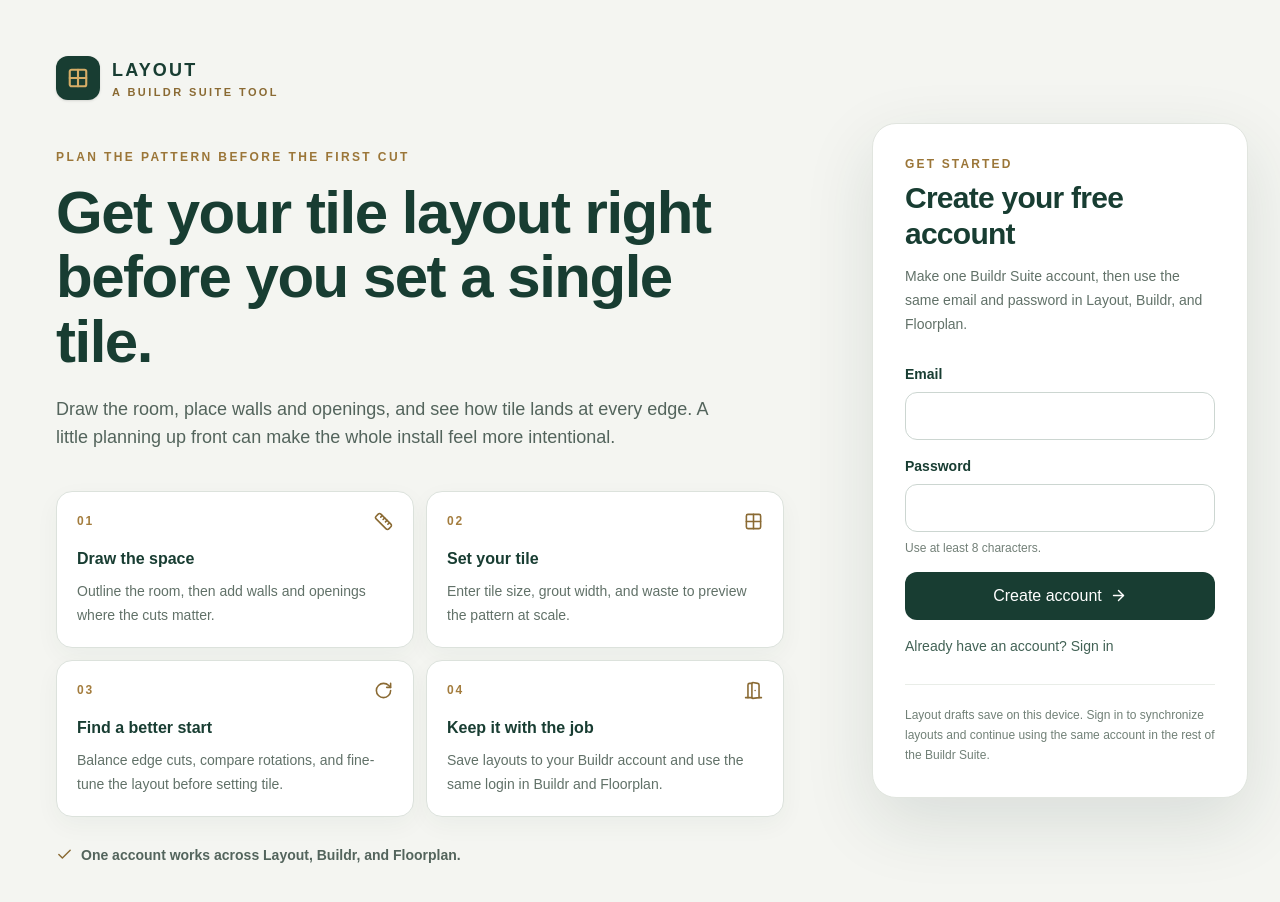
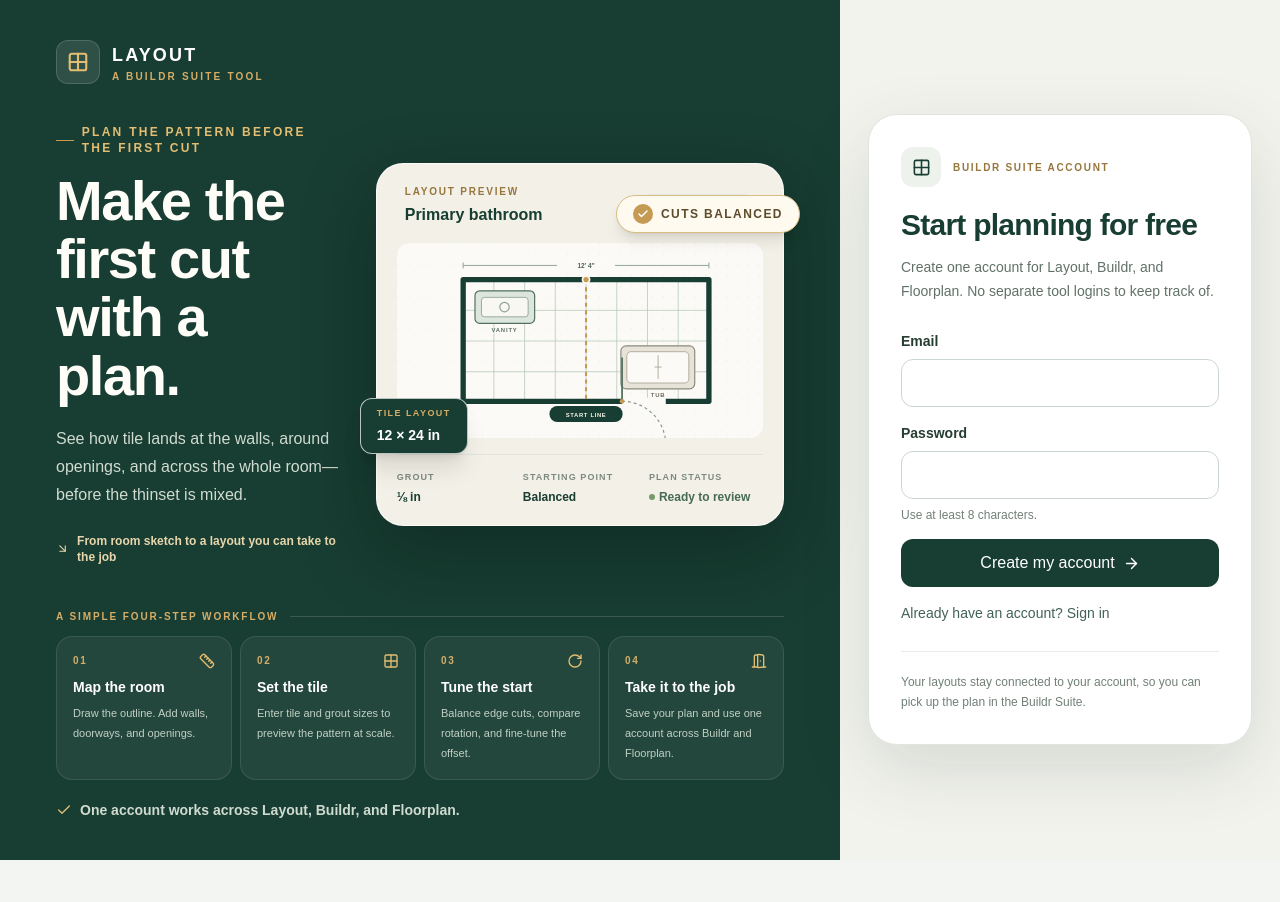
Before and after one commit to problytotallysafe/Layout, a Next.js app: page / in a window 1280 px wide. Shown: the top 902 px of the page. After the commit the page ends 860 px from the top, so only its background shows below. Built offline with nearby package versions, Linux system fonts and the light colour scheme; no server answers.

Commit message:
Make Layout signup more visual
Add an illustrated tile plan and clearer Buildr Suite workflow to Layout signup.

```diff
--- a/src/components/layout-auth-gate.tsx
+++ b/src/components/layout-auth-gate.tsx
@@ -3,6 +3,7 @@
 import { FormEvent, useEffect, useState } from "react";
 import type { AuthChangeEvent, Session } from "@supabase/supabase-js";
 import {
+  ArrowDownRight,
   ArrowRight,
   Check,
   DoorOpen,
@@ -21,29 +22,126 @@
 const workflow = [
   {
     step: "01",
-    title: "Draw the space",
-    detail: "Outline the room, then add walls and openings where the cuts matter.",
+    title: "Map the room",
+    detail: "Draw the outline. Add walls, doorways, and openings.",
     icon: Ruler,
   },
   {
     step: "02",
-    title: "Set your tile",
-    detail: "Enter tile size, grout width, and waste to preview the pattern at scale.",
+    title: "Set the tile",
+    detail: "Enter tile and grout sizes to preview the pattern at scale.",
     icon: Grid2X2,
   },
   {
     step: "03",
-    title: "Find a better start",
-    detail: "Balance edge cuts, compare rotations, and fine-tune the layout before setting tile.",
+    title: "Tune the start",
+    detail: "Balance edge cuts, compare rotation, and fine-tune the offset.",
     icon: RotateCw,
   },
   {
     step: "04",
-    title: "Keep it with the job",
-    detail: "Save layouts to your Buildr account and use the same login in Buildr and Floorplan.",
+    title: "Take it to the job",
+    detail: "Save your plan and use one account across Buildr and Floorplan.",
     icon: DoorOpen,
   },
 ];
+
+function PlanShowcase() {
+  return (
+    <div className="relative mx-auto w-full max-w-[600px]">
+      <div className="absolute -right-2 top-3 z-10 flex items-center gap-2 rounded-full border border-[#d8bd83] bg-[#fffaf0] px-3 py-2 text-[10px] font-black uppercase tracking-[0.12em] text-[#5b4b2b] shadow-lg sm:-right-4 sm:top-8 sm:px-4 sm:text-xs">
+        <span className="grid h-5 w-5 place-items-center rounded-full bg-[#c59a52] text-white">
+          <Check size={12} strokeWidth={3} />
+        </span>
+        Cuts balanced
+      </div>
+      <div className="absolute -left-2 bottom-16 z-10 rounded-xl border border-white/70 bg-[#183d32] px-3 py-2 text-white shadow-xl sm:-left-4 sm:bottom-[4.5rem] sm:px-4">
+        <div className="text-[9px] font-bold uppercase tracking-[0.16em] text-[#d6ad67]">Tile layout</div>
+        <div className="mt-1 text-sm font-extrabold">12 × 24 in</div>
+      </div>
+
+      <div className="overflow-hidden rounded-[1.7rem] border border-white/70 bg-[#f3f0e7] p-3 shadow-[0_26px_70px_rgba(3,20,14,0.35)] sm:p-5">
+        <div className="mb-3 flex items-center justify-between px-1 sm:mb-4 sm:px-2">
+          <div>
+            <p className="text-[9px] font-black uppercase tracking-[0.18em] text-[#97763e] sm:text-[10px]">Layout preview</p>
+            <p className="mt-1 text-sm font-extrabold text-[#183d32] sm:text-base">Primary bathroom</p>
+          </div>
+          <div className="rounded-full bg-[#e2e9e2] px-2.5 py-1 text-[9px] font-bold text-[#426255] sm:px-3 sm:text-[10px]">
+            FLOOR · 119 SQ FT
+          </div>
+        </div>
+
+        <svg
+          className="block h-auto w-full"
+          viewBox="0 0 620 330"
+          role="img"
+          aria-label="Illustrated bathroom tile plan with a balanced tile grid, vanity, tub, and doorway"
+        >
+          <defs>
+            <clipPath id="layout-room-clip">
+              <path d="M112 62 H528 V268 H112 Z" />
+            </clipPath>
+            <pattern id="layout-paper-dots" width="18" height="18" patternUnits="userSpaceOnUse">
+              <circle cx="1" cy="1" r="1" fill="#dbe1d9" />
+            </pattern>
+          </defs>
+          <rect width="620" height="330" rx="22" fill="#fbfaf6" />
+          <rect width="620" height="330" rx="22" fill="url(#layout-paper-dots)" opacity=".58" />
+
+          <g stroke="#b9c9bd" strokeWidth="1.35" clipPath="url(#layout-room-clip)">
+            <path d="M164 50V278 M216 50V278 M268 50V278 M320 50V278 M372 50V278 M424 50V278 M476 50V278" />
+            <path d="M100 114H542 M100 166H542 M100 218H542" />
+          </g>
+          <path d="M112 62H528V268H112Z" fill="none" stroke="#183d32" strokeWidth="9" strokeLinejoin="round" />
+
+          <g>
+            <rect x="132" y="81" width="101" height="55" rx="8" fill="#dce6de" stroke="#52705f" strokeWidth="2" />
+            <rect x="143" y="92" width="79" height="33" rx="5" fill="#f8f7f1" stroke="#8fa394" strokeWidth="1.5" />
+            <circle cx="182" cy="108.5" r="8" fill="none" stroke="#8fa394" strokeWidth="2" />
+            <text x="182" y="151" textAnchor="middle" fontSize="10" fontWeight="800" letterSpacing="1.4" fill="#5c7064">VANITY</text>
+
+            <rect x="379" y="174" width="125" height="73" rx="9" fill="#e7e3d8" stroke="#8c8b7d" strokeWidth="2" />
+            <rect x="389" y="184" width="105" height="53" rx="7" fill="#fbfaf6" stroke="#aaa696" strokeWidth="1.5" />
+            <path d="M442 190v40M436 210h12" stroke="#aaa696" strokeWidth="1.5" />
+            <text x="442" y="260" textAnchor="middle" fontSize="10" fontWeight="800" letterSpacing="1.4" fill="#6e6b5f">TUB</text>
+          </g>
+
+          <path d="M320 62V268" stroke="#c59a52" strokeWidth="3.5" strokeDasharray="7 6" />
+          <circle cx="320" cy="62" r="6" fill="#c59a52" stroke="#fffaf0" strokeWidth="3" />
+          <path d="M381 268h74" stroke="#fbfaf6" strokeWidth="12" />
+          <path d="M381 268a74 74 0 0 1 74 74" fill="none" stroke="#8a9b8f" strokeWidth="2" strokeDasharray="5 5" />
+          <path d="M381 268v-74" stroke="#52705f" strokeWidth="3" />
+          <circle cx="381" cy="268" r="4" fill="#c59a52" />
+
+          <path d="M112 38h416" stroke="#8a9b8f" strokeWidth="1.5" />
+          <path d="M112 33v10M528 33v10" stroke="#8a9b8f" strokeWidth="1.5" />
+          <rect x="271" y="25" width="98" height="25" rx="12.5" fill="#fbfaf6" />
+          <text x="320" y="42" textAnchor="middle" fontSize="11" fontWeight="800" fill="#51665a">12′ 4″</text>
+
+          <rect x="258" y="276" width="124" height="27" rx="13.5" fill="#183d32" />
+          <text x="320" y="294" textAnchor="middle" fontSize="10" fontWeight="800" letterSpacing="1.1" fill="#f9f5e9">START LINE</text>
+        </svg>
+
+        <div className="mt-3 grid grid-cols-3 gap-2 border-t border-[#e3e5dc] pt-3 sm:mt-4 sm:gap-3 sm:pt-4">
+          <div>
+            <p className="text-[8px] font-bold uppercase tracking-[0.12em] text-[#7d8a80] sm:text-[9px]">Grout</p>
+            <p className="mt-1 text-[11px] font-extrabold text-[#183d32] sm:text-xs">⅛ in</p>
+          </div>
+          <div>
+            <p className="text-[8px] font-bold uppercase tracking-[0.12em] text-[#7d8a80] sm:text-[9px]">Starting point</p>
+            <p className="mt-1 text-[11px] font-extrabold text-[#183d32] sm:text-xs">Balanced</p>
+          </div>
+          <div>
+            <p className="text-[8px] font-bold uppercase tracking-[0.12em] text-[#7d8a80] sm:text-[9px]">Plan status</p>
+            <p className="mt-1 flex items-center gap-1 text-[11px] font-extrabold text-[#486b53] sm:text-xs">
+              <span className="h-1.5 w-1.5 rounded-full bg-[#769a69]" /> Ready to review
+            </p>
+          </div>
+        </div>
+      </div>
+    </div>
+  );
+}
 
 export default function LayoutAuthGate() {
   const [session, setSession] = useState<Session | null>(null);
@@ -167,64 +265,81 @@
   const recovering = mode === "recovery";
 
   return (
-    <main className="min-h-[100dvh] overflow-auto bg-[#f4f5f1] text-[#183d32]">
-      <div className="mx-auto grid min-h-[100dvh] max-w-7xl lg:grid-cols-[minmax(0,1fr)_440px]">
-        <section className="flex flex-col justify-center px-6 py-10 sm:px-10 lg:px-14 lg:py-14">
-          <div className="mb-12 flex items-center gap-3">
-            <div className="grid h-11 w-11 place-items-center rounded-xl bg-[#183d32] text-[#d6ad67] shadow-sm">
+    <main className="min-h-[100dvh] overflow-auto bg-[#183d32] text-[#183d32]">
+      <div className="mx-auto grid min-h-[100dvh] max-w-[1480px] lg:grid-cols-[minmax(0,1fr)_440px]">
+        <section className="flex flex-col justify-center px-5 py-8 sm:px-9 sm:py-10 xl:px-14">
+          <div className="mb-8 flex items-center gap-3 sm:mb-10">
+            <div className="grid h-11 w-11 place-items-center rounded-xl border border-white/15 bg-white/10 text-[#e3bd72]">
               <Grid2X2 size={22} strokeWidth={2.3} />
             </div>
             <div>
-              <div className="text-lg font-black tracking-[0.12em]">LAYOUT</div>
-              <div className="text-[11px] font-bold uppercase tracking-[0.22em] text-[#8a6a33]">A Buildr Suite tool</div>
+              <div className="text-lg font-black tracking-[0.12em] text-white">LAYOUT</div>
+              <div className="text-[10px] font-bold uppercase tracking-[0.22em] text-[#d6ad67]">A Buildr Suite tool</div>
             </div>
           </div>
 
-          <div className="max-w-3xl">
-            <p className="mb-4 text-xs font-extrabold uppercase tracking-[0.2em] text-[#9b7638]">
+          <div className="grid items-center gap-8 xl:grid-cols-[minmax(250px,.82fr)_minmax(350px,1.18fr)] xl:gap-9">
+            <div className="max-w-xl">
+              <p className="mb-4 flex items-center gap-2 text-[10px] font-extrabold uppercase tracking-[0.19em] text-[#e3bd72] sm:text-xs">
+                <span className="h-px w-6 bg-[#c59a52]" />
                 Plan the pattern before the first cut
               </p>
-            <h1 className="max-w-2xl text-4xl font-black leading-[1.08] tracking-tight sm:text-5xl lg:text-6xl">
-              Get your tile layout right before you set a single tile.
+              <h1 className="max-w-xl text-4xl font-black leading-[1.04] tracking-tight text-[#fffdf7] sm:text-5xl xl:text-[3.5rem]">
+                Make the first cut with a plan.
               </h1>
-            <p className="mt-5 max-w-2xl text-base leading-7 text-[#53645c] sm:text-lg">
-              Draw the room, place walls and openings, and see how tile lands at every edge.
-              A little planning up front can make the whole install feel more intentional.
+              <p className="mt-5 max-w-lg text-sm leading-6 text-[#d0dbd1] sm:text-base sm:leading-7">
+                See how tile lands at the walls, around openings, and across the whole room—before the thinset is mixed.
               </p>
+              <div className="mt-6 hidden items-center gap-2 text-xs font-bold text-[#e8d7ac] sm:flex">
+                <ArrowDownRight size={15} />
+                From room sketch to a layout you can take to the job
+              </div>
             </div>
 
-          <div className="mt-10 grid max-w-3xl gap-3 sm:grid-cols-2">
+            <PlanShowcase />
+          </div>
+
+          <div className="mt-9 sm:mt-11">
+            <div className="mb-3 flex items-center gap-3">
+              <p className="text-[10px] font-extrabold uppercase tracking-[0.19em] text-[#d6ad67]">A simple four-step workflow</p>
+              <div className="h-px flex-1 bg-white/15" />
+            </div>
+            <div className="grid gap-2 sm:grid-cols-2 xl:grid-cols-4">
               {workflow.map(({ step, title, detail, icon: Icon }) => (
-              <article key={step} className="rounded-2xl border border-[#dce2dc] bg-white p-5 shadow-[0_8px_24px_rgba(24,61,50,0.045)]">
-                <div className="mb-4 flex items-center justify-between">
-                  <span className="text-xs font-black tracking-[0.16em] text-[#a47d3e]">{step}</span>
-                  <Icon size={19} className="text-[#8a6a33]" aria-hidden="true" />
+                <article key={step} className="rounded-2xl border border-white/10 bg-white/[0.055] p-3.5 sm:p-4">
+                  <div className="flex items-center justify-between">
+                    <span className="text-[10px] font-black tracking-[0.16em] text-[#d6ad67]">{step}</span>
+                    <Icon size={16} className="text-[#e3bd72]" aria-hidden="true" />
                   </div>
-                <h2 className="font-bold">{title}</h2>
-                <p className="mt-2 text-sm leading-6 text-[#617168]">{detail}</p>
+                  <h2 className="mt-2 text-sm font-bold text-white">{title}</h2>
+                  <p className="mt-1.5 text-[11px] leading-5 text-[#c1d0c4]">{detail}</p>
                 </article>
               ))}
             </div>
+          </div>
 
-          <p className="mt-7 flex items-center gap-2 text-sm font-semibold text-[#53645c]">
-            <Check size={17} className="text-[#8a6a33]" aria-hidden="true" />
+          <p className="mt-5 flex items-center gap-2 text-xs font-semibold text-[#cfdbd0] sm:text-sm">
+            <Check size={16} className="text-[#e3bd72]" aria-hidden="true" />
             One account works across Layout, Buildr, and Floorplan.
           </p>
         </section>
 
-        <aside className="flex items-center px-5 pb-10 sm:px-10 lg:px-8 lg:py-14">
-          <section className="mx-auto w-full max-w-md rounded-3xl border border-[#e1e5df] bg-white p-6 shadow-[0_24px_70px_rgba(24,61,50,0.12)] sm:p-8">
-            <p className="text-xs font-extrabold uppercase tracking-[0.18em] text-[#9b7638]">
-              {recovering ? "Account recovery" : creating ? "Get started" : "Welcome back"}
-            </p>
-            <h2 className="mt-2 text-3xl font-black tracking-tight">
-              {recovering ? "Choose a new password" : creating ? "Create your free account" : "Sign in to Layout"}
+        <aside className="flex items-center bg-[#f3f3ed] px-4 py-7 sm:px-8 sm:py-10 lg:px-7 lg:py-14">
+          <section className="mx-auto w-full max-w-md rounded-[1.8rem] border border-[#e1e5df] bg-white p-6 shadow-[0_24px_70px_rgba(24,61,50,0.14)] sm:p-8">
+            <div className="mb-5 flex items-center gap-3">
+              <div className="grid h-10 w-10 place-items-center rounded-xl bg-[#edf2ed] text-[#183d32]">
+                <Grid2X2 size={19} />
+              </div>
+              <span className="text-[10px] font-extrabold uppercase tracking-[0.17em] text-[#97763e]">Buildr Suite account</span>
+            </div>
+            <h2 className="text-3xl font-black tracking-tight text-[#183d32]">
+              {recovering ? "Choose a new password" : creating ? "Start planning for free" : "Welcome back"}
             </h2>
             <p className="mt-3 text-sm leading-6 text-[#617168]">
               {recovering
                 ? "Set a new password for the account you use across the Buildr Suite."
                 : creating
-                  ? "Make one Buildr Suite account, then use the same email and password in Layout, Buildr, and Floorplan."
+                  ? "Create one account for Layout, Buildr, and Floorplan. No separate tool logins to keep track of."
                   : "Use your existing Buildr Suite email and password to open your saved layouts."}
             </p>
 
@@ -235,7 +350,7 @@
             ) : (
               <>
                 <form className="mt-7 grid gap-4" onSubmit={submit}>
-                  <label className="grid gap-2 text-sm font-bold">
+                  <label className="grid gap-2 text-sm font-bold text-[#273d32]">
                     Email
                     <input
                       className="h-12 rounded-xl border border-[#ccd6d1] bg-white px-3 font-normal outline-none transition focus:border-[#c59a52] focus:ring-4 focus:ring-[#c59a52]/15"
@@ -247,7 +362,7 @@
                       onChange={(event) => setEmail(event.target.value)}
                     />
                   </label>
-                  <label className="grid gap-2 text-sm font-bold">
+                  <label className="grid gap-2 text-sm font-bold text-[#273d32]">
                     Password
                     <input
                       className="h-12 rounded-xl border border-[#ccd6d1] bg-white px-3 font-normal outline-none transition focus:border-[#c59a52] focus:ring-4 focus:ring-[#c59a52]/15"
@@ -277,7 +392,7 @@
                       : recovering
                         ? "Save new password"
                         : creating
-                          ? "Create account"
+                          ? "Create my account"
                           : "Sign in"}
                     {!busy && !recovering && <ArrowRight size={17} aria-hidden="true" />}
                   </button>
@@ -311,7 +426,7 @@
             )}
 
             <p className="mt-7 border-t border-[#e9ede8] pt-5 text-xs leading-5 text-[#718077]">
-              Layout drafts save on this device. Sign in to synchronize layouts and continue using the same account in the rest of the Buildr Suite.
+              Your layouts stay connected to your account, so you can pick up the plan in the Buildr Suite.
             </p>
           </section>
         </aside>
```
Lines whose indentation alone changed are shown as unchanged.
